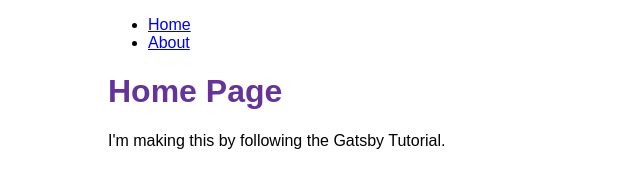
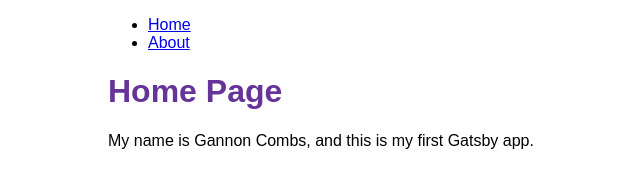
Before and after one commit to GannonCombs/GatsbyJS, a Gatsby site: page / in a window 1280 px wide. Shown: the whole page, without its empty margins (282-922 px from the left). Built offline with nearby package versions, Linux system fonts and the light colour scheme; Gatsby itself is replaced by a stand-in of ours.

Commit message:
Specifying text

```diff
--- a/src/pages/index.js
+++ b/src/pages/index.js
@@ -4,7 +4,7 @@ import Layout from '../components/layout'
 const IndexPage = () => {
   return (
     <Layout pageTitle="Home Page">
-      <p>I'm making this by following the Gatsby Tutorial.</p>
+      <p>My name is Gannon Combs, and this is my first Gatsby app.</p>
     </Layout>
   )
 }
```
